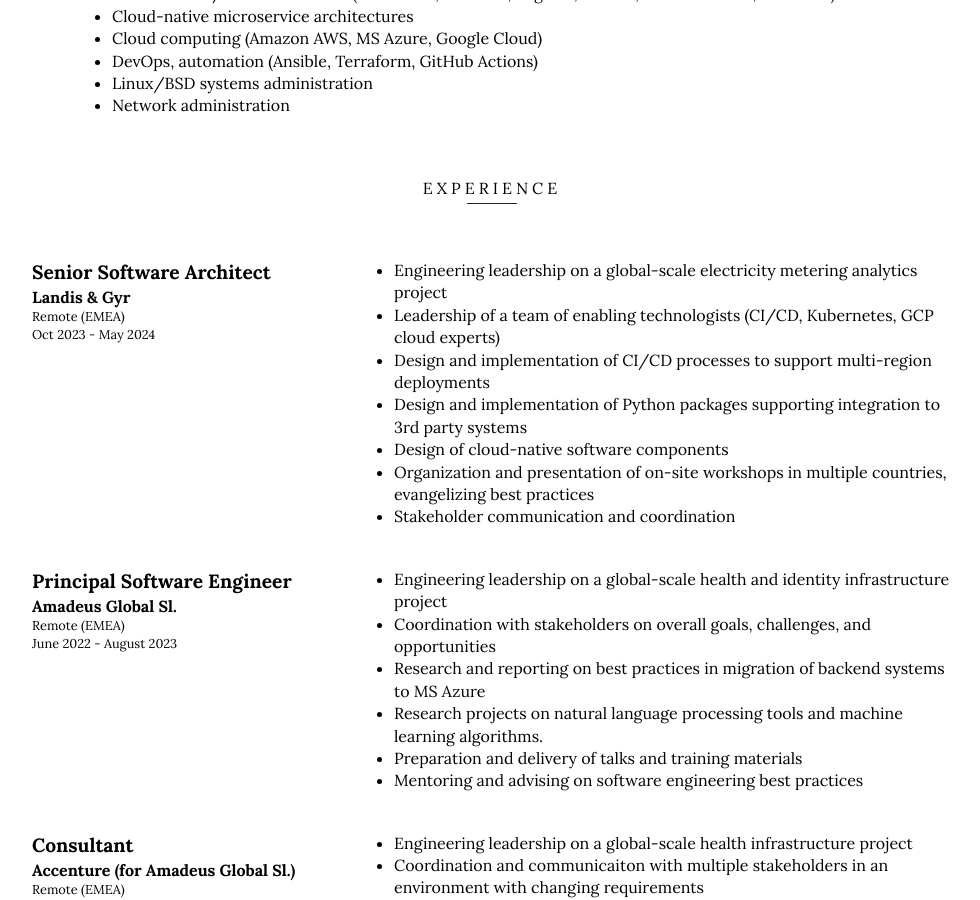
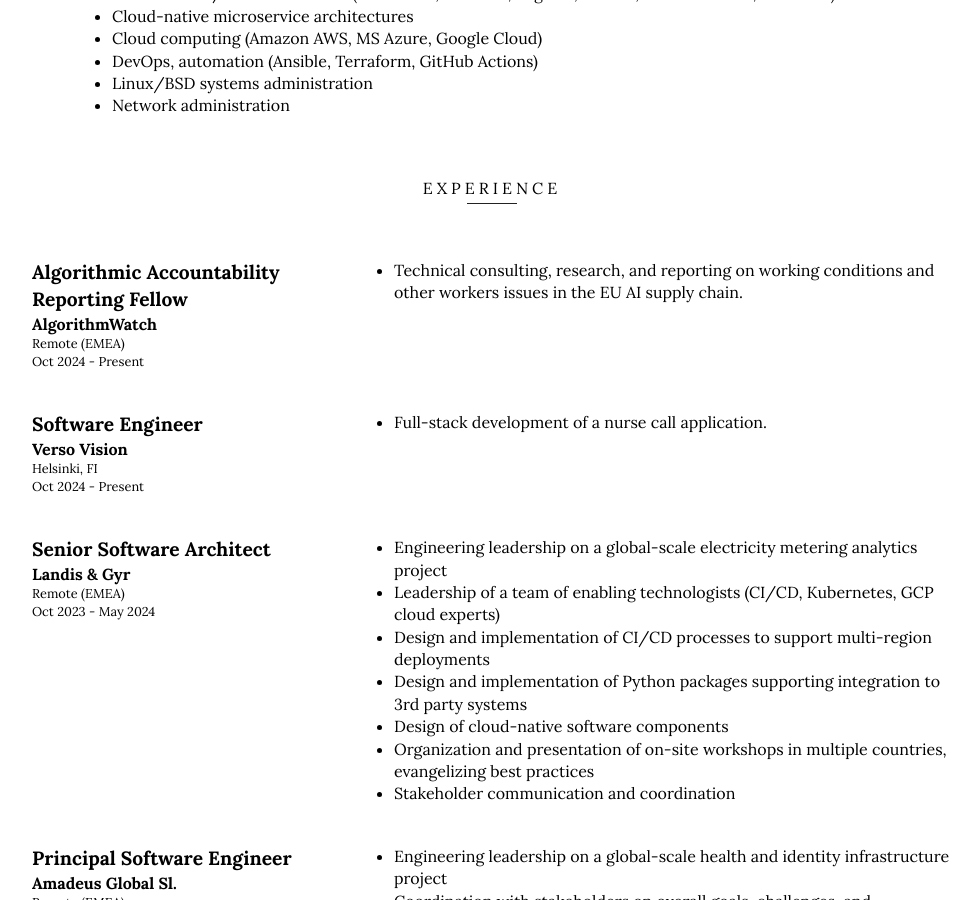
Before and after one commit to nathanschepers/resume, a Jekyll site: the page built from src/index.html, in a window 1280 px wide and 900 px high, scrolled down 1260 px. Shown: the whole window, without its empty margins (148-1128 px from the left). Built offline with Jekyll 4.4.1, drawn with Linux system fonts in a browser that asks for light colours.

Commit message:
added two jobs

```diff
--- a/src/_data/jobs.yml
+++ b/src/_data/jobs.yml
@@ -1,3 +1,17 @@
+-   title: Algorithmic Accountability Reporting Fellow
+    company: AlgorithmWatch
+    location: Remote (EMEA)
+    period: 'Oct 2024 - Present'
+    duties:
+      - description: Technical consulting, research, and reporting on working conditions and other workers issues in the EU AI supply chain.
+
+-   title: Software Engineer
+    company: Verso Vision
+    location: Helsinki, FI
+    period: 'Oct 2024 - Present'
+    duties:
+      - description: Full-stack development of a nurse call application.
+
 -   title: Senior Software Architect
     company: Landis & Gyr
     location: Remote (EMEA)
```
Also changed, not shown: README.md, 1 other file.
